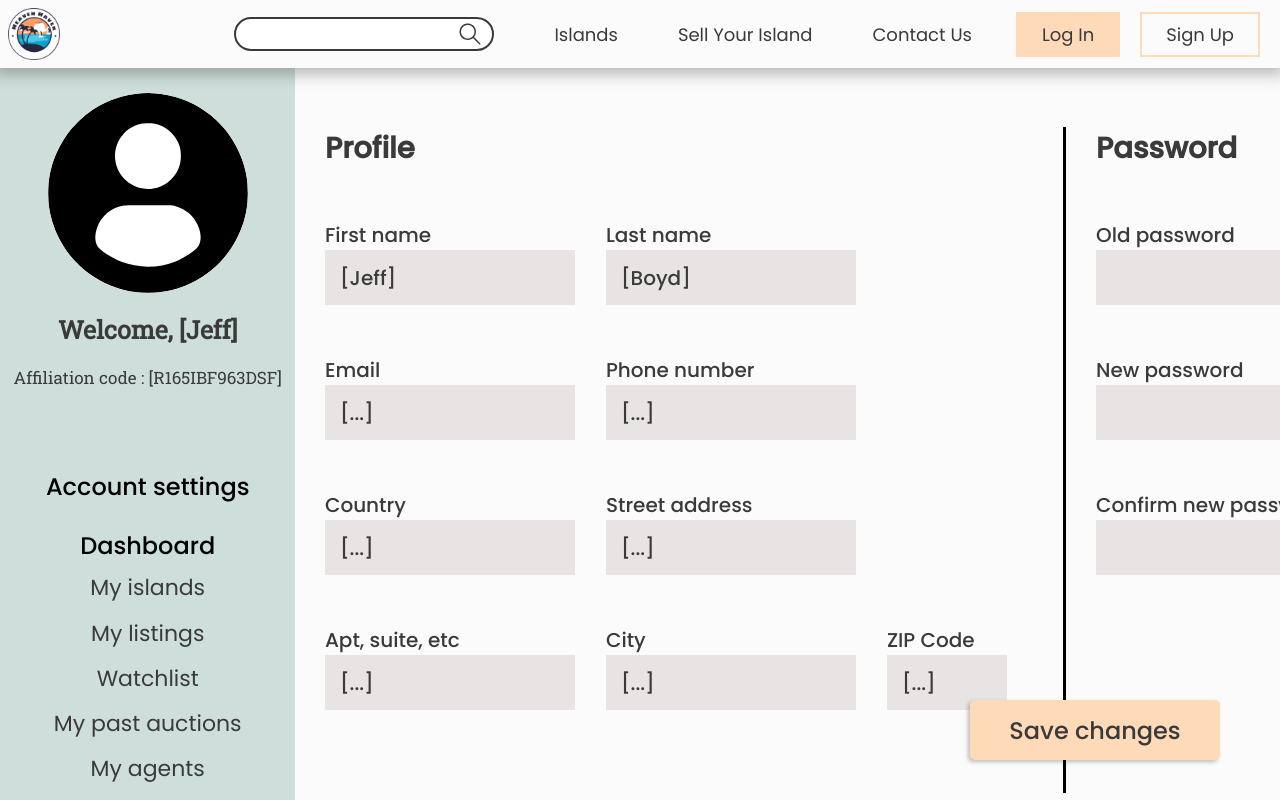
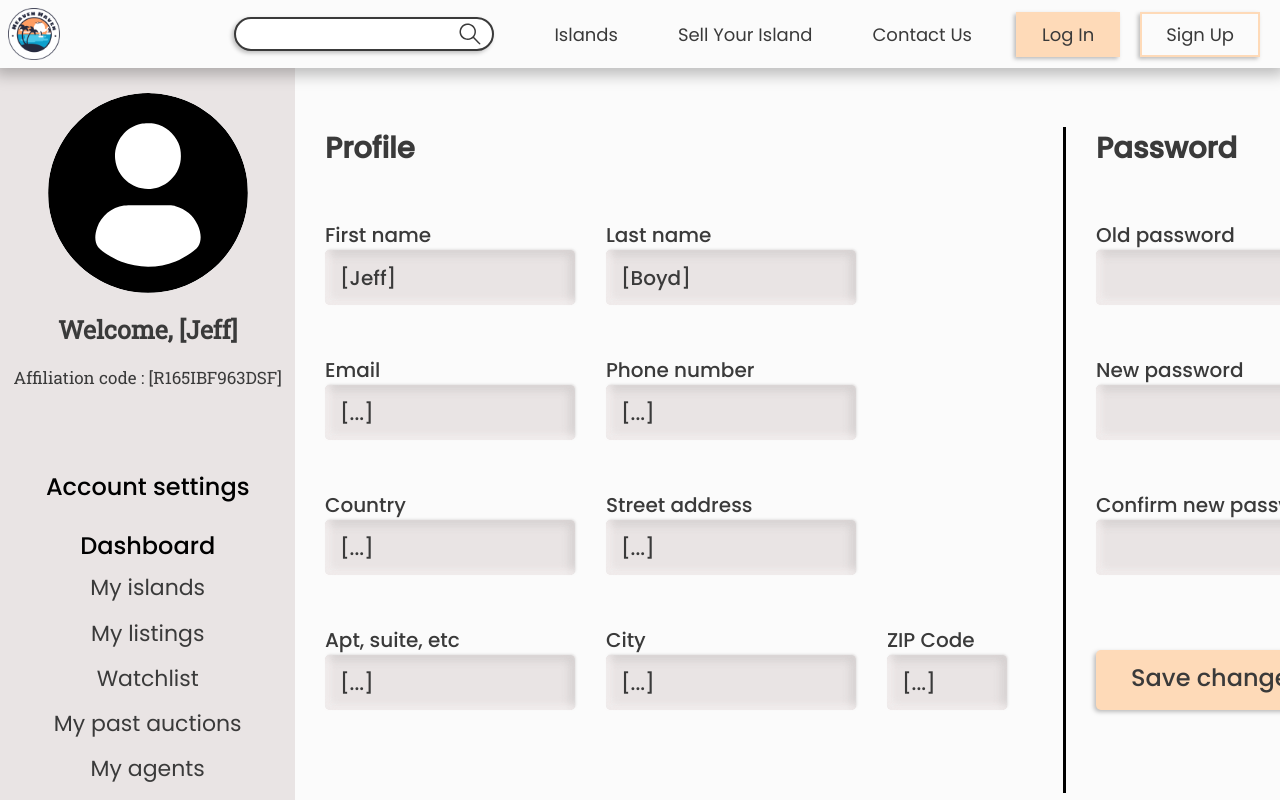
Before and after one commit to ruets/HeavenHaven, a React (Vite) app in the folder frontend/: page /profile in a window 1280 px wide. Shown: the top 800 px of the page. Built offline with nearby package versions, Linux system fonts and the light colour scheme.

Commit message:
Profile page + navbarre shadows

```diff
--- a/frontend/src/assets/scss/elements/_forms.scss
+++ b/frontend/src/assets/scss/elements/_forms.scss
@@ -7,12 +7,6 @@ form.signup, form.signup-fill, form.login {
     display: flex;
     flex-direction: column;
     align-items: center;
-    /*box-shadow: 6px 6px 12px rgba(186, 182, 182, 0.2),
-    -6px -6px 12px rgba(186, 182, 182, 0.2),
-    6px -6px 12px rgba(255, 255, 255, 0.9),
-    -6px 6px 15px rgba(186, 182, 182, 0.9),
-    inset -1px 1px 2px rgba(255, 255, 255, 0.3),
-    inset 1px -1px 2px rgba(186, 182, 182, 0.5);*/
     filter: drop-shadow(0px 4px 4px rgba(0, 0, 0, 0.25));
     border-radius: 5px;
 
--- a/frontend/src/components/base/NavBar/NavBar.scss
+++ b/frontend/src/components/base/NavBar/NavBar.scss
@@ -54,6 +54,7 @@ nav {
             border: 2px solid $cta;
             padding: 8px 24px 8px 24px;
             transition: 0.2s;
+            box-shadow: -2px 2px 4px rgba(0, 0, 0, 0.25);
         }
     }
 }
--- a/frontend/src/components/fields/SearchBar/SearchBar.scss
+++ b/frontend/src/components/fields/SearchBar/SearchBar.scss
@@ -14,6 +14,7 @@ div.search-bar {
         font-family: "Poppins";
         font-size: 15px;
         color: $dark;
+        box-shadow: -2px 2px 4px rgba(0, 0, 0, 0.25);
     }
 
     img {
--- a/frontend/src/components/forms/AccountSettings/AccountSettingsForm.scss
+++ b/frontend/src/components/forms/AccountSettings/AccountSettingsForm.scss
@@ -45,13 +45,22 @@ form.account{
                 font-weight: 500;
                 font-family: "Poppins";
                 padding-left: 15px;
+                box-shadow: -1px 1px 2px rgba(255, 251, 251, 0.3),
+                1px -1px 2px rgba(210, 205, 205, 0.5),
+                inset 4px 4px 8px rgba(210, 205, 205, 0.2),
+                inset -4px -4px 8px rgba(210, 205, 205, 0.2),
+                inset 4px -4px 8px rgba(255, 251, 251, 0.9),
+                inset -4px 4px 10px rgba(210, 205, 205, 0.9);                border-radius: 5px;
             }
         }
     }
 
     button{
-        position: absolute;
-        bottom: 40px;
-        right: 60px;
+        display: flex;
+        margin-bottom: 35px;
+        padding-top: 10px;
+        padding-left: 35px;
+        margin-top: 75px;
+        margin-left: 30px;
     }
 }
--- a/frontend/src/components/profile/AccountSettings/AccountSettings.scss
+++ b/frontend/src/components/profile/AccountSettings/AccountSettings.scss
@@ -42,6 +42,12 @@ main.accountSettings{
                 height: 55px;
                 padding-top: 13px;
                 padding-left: 15px;
+                box-shadow: -1px 1px 2px rgba(255, 251, 251, 0.3),
+                1px -1px 2px rgba(210, 205, 205, 0.5),
+                inset 4px 4px 8px rgba(210, 205, 205, 0.2),
+                inset -4px -4px 8px rgba(210, 205, 205, 0.2),
+                inset 4px -4px 8px rgba(255, 251, 251, 0.9),
+                inset -4px 4px 10px rgba(210, 205, 205, 0.9);                border-radius: 5px;
             }
 
             p.small{
@@ -50,6 +56,12 @@ main.accountSettings{
                 height: 55px;
                 padding-top: 13px;
                 padding-left: 15px;
+                box-shadow: -1px 1px 2px rgba(255, 251, 251, 0.3),
+                1px -1px 2px rgba(210, 205, 205, 0.5),
+                inset 4px 4px 8px rgba(210, 205, 205, 0.2),
+                inset -4px -4px 8px rgba(210, 205, 205, 0.2),
+                inset 4px -4px 8px rgba(255, 251, 251, 0.9),
+                inset -4px 4px 10px rgba(210, 205, 205, 0.9);                border-radius: 5px;
             }
         }
 
--- a/frontend/src/pages/Connection/Login-Signup.scss
+++ b/frontend/src/pages/Connection/Login-Signup.scss
@@ -14,18 +14,11 @@ div.App {
             height: 85%;
 
             img.login-img {
-                height: 100%;
+                height: 75%;
                 position: relative;
                 right: 34px;
                 border-radius: 5px;
                 z-index: 0;
-                /*box-shadow: -5px 5px 10px rgba(184, 184, 184, 0.2),
-                    5px -5px 10px rgba(184, 184, 184, 0.2),
-                    -5px -5px 10px rgba(250, 250, 250, 0.9),
-                    5px 5px 13px rgba(184, 184, 184, 0.9),
-                    inset 1px 1px 2px rgba(250, 250, 250, 0.3),
-                    inset -1px -1px 2px rgba(184, 184, 184, 0.5);*/
-
             }
         }
     }
--- a/frontend/src/pages/Profile/ProfilePage.scss
+++ b/frontend/src/pages/Profile/ProfilePage.scss
@@ -10,7 +10,7 @@ div.profil{
         display : flex;
         flex-direction: column;
         align-items: center;
-        background-color : #CEDFDB;
+        background-color : $form-light;
         width: 30%;
 
         img.user{
```
